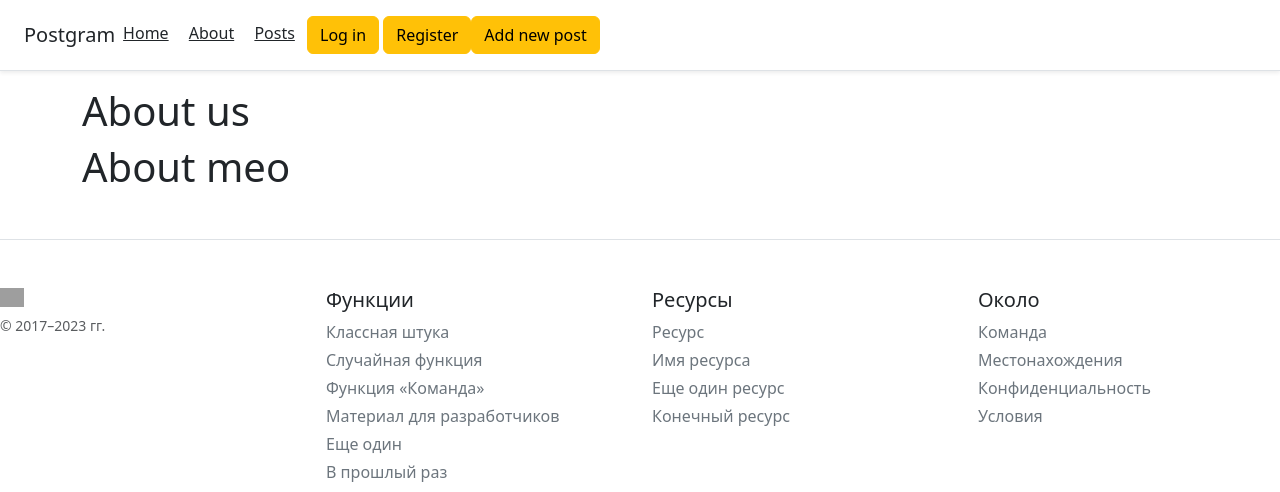
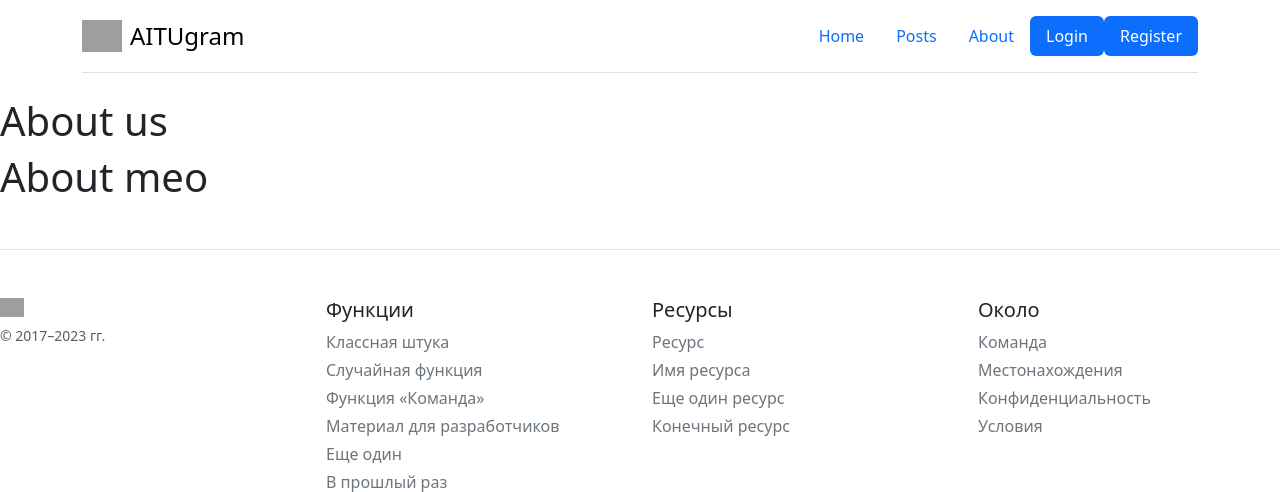
Before and after one commit to sdgh55/final-project, a Flask app: page /about in a window 1280 px wide. Shown: the top 492 px of the page. Run offline with Flask 3, Linux system fonts and the light colour scheme; grey boxes are pictures that could not be loaded.

Commit message:
second pus

```diff
--- a/templates/about.html
+++ b/templates/about.html
@@ -5,8 +5,6 @@ About
 {% endblock  %}
 
 {% block body %}
-<div class="container">
 <h1>About us</h1>
 <h1>About meo</h1>
-</div>
 {% endblock  %}
--- a/templates/base.html
+++ b/templates/base.html
@@ -12,21 +12,27 @@
 
 </head>
 <body>
-   <div class="d-flex flex-column flex-md-row align-items-center p-3 px-md-4 mb-3 bg-white border-bottom shadow-sm">
-       <h5 class="my-0 mr-md-auto font-weight-normal">Postgram</h5>
-       <nav class="my-2 my-md-0 mr-md-3">
-           <a class="p-2 text-dark" href="/">Home</a>
-           <a class="p-2 text-dark" href="/about">About</a>
-           <a class="p-2 text-dark" href="/posts">Posts</a>
-           {% if session.authenticated %}
-           <a class="p-2 text-dark" href="/logout">Log out</a>
+<div class="container">
+    <header class="d-flex flex-wrap justify-content-center py-3 mb-4 border-bottom">
+      <a href="/" class="d-flex align-items-center mb-3 mb-md-0 me-md-auto link-body-emphasis text-decoration-none">
+        <img src="https://moodle.astanait.edu.kz/pluginfile.php/1/core_admin/logocompact/300x300/1677736259/logo%20AITU%28imageonly%29.png" class="bi me-2" width="40" height="32"><use xlink:href="#bootstrap"></use></img>
+        <span class="fs-4">AITUgram</span>
+      </a>
+
+      <ul class="nav nav-pills">
+        <li class="nav-item"><a href="/" class="nav-link">Home</a></li>
+        <li class="nav-item"><a href="/posts" class="nav-link">Posts</a></li>
+        <li class="nav-item"><a href="/about" class="nav-link">About</a></li>
+          {% if session.authenticated %}
+              <a href="/create" class="nav-link active" aria-current="page">Add new post</a>
+              <li class="nav-item"><a href="/logout" class="nav-link active" aria-current="page">Log out</a></li>
            {% else %}
-           <a class="btn btn-warning" href="/login">Log in</a>
-           <a class="btn btn-warning" href="/register">Register</a>
-           {% endif%}
-       </nav>
-       <a class="btn btn-warning" href="/create">Add new post</a>
-   </div>
+              <li class="nav-item"><a href="/login" class="nav-link active" aria-current="page">Login</a></li>
+              <li class="nav-item"><a href="/register" class="nav-link active" aria-current="page">Register</a></li>
+          {% endif%}
+      </ul>
+    </header>
+  </div>
        {% block body %}{% endblock  %}
 <footer class="pt-4 my-md-5 pt-md-5 border-top">
     <div class="row">
```
